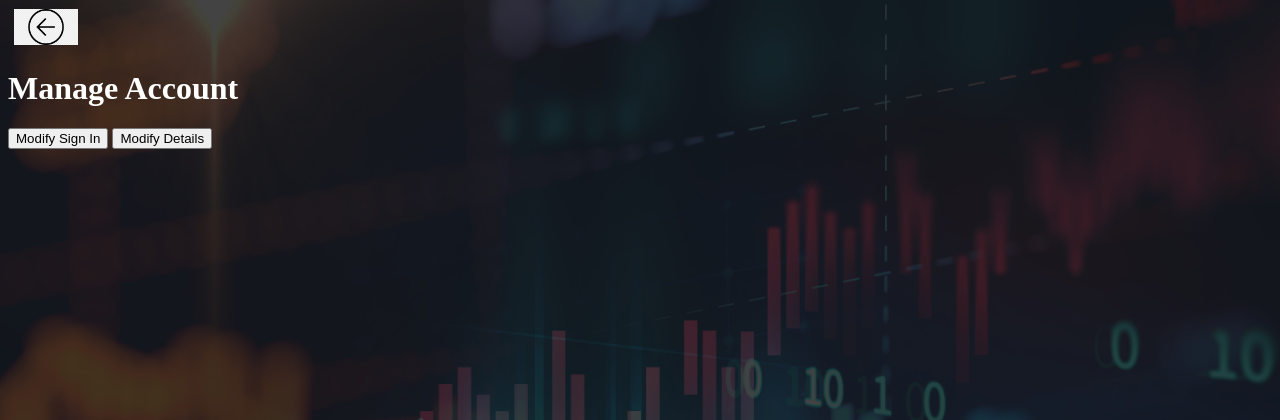
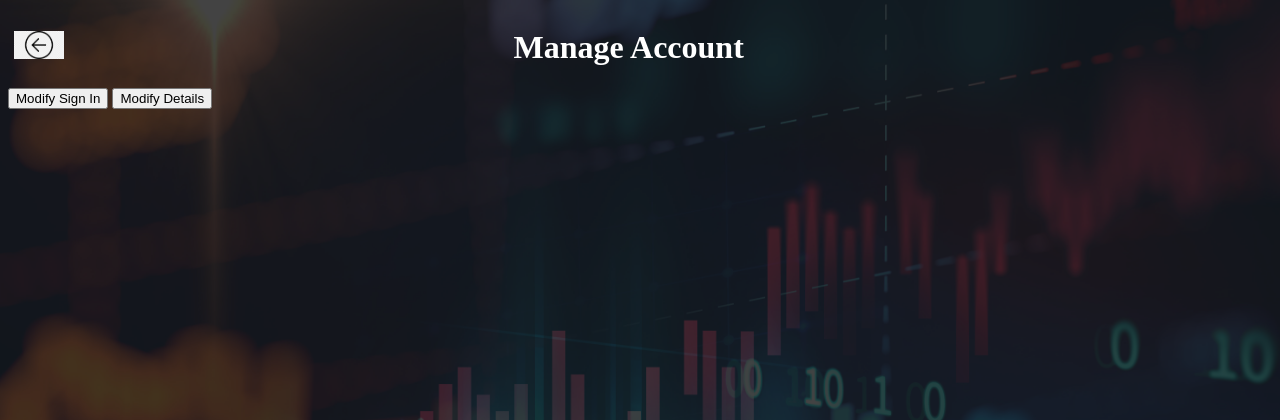
Before and after one commit to DenisTheProgrammer/pennyWatch, a PHP site: page /view/manageAccount_view.php in a window 1280 px wide. Shown: the top 420 px of the page. Run offline with PHP 8.4, Linux system fonts and the light colour scheme.

Commit message:
finished the layout of the top of manage account page and modified destination of the back button

```diff
--- a/controller/logIn_controller.php
+++ b/controller/logIn_controller.php
@@ -51,7 +51,7 @@ if(isset($_REQUEST["logIn"]))
 
 if(isset($_REQUEST["backButton"]))
 {
-    require_once "../view/signUp_view.php";
+    require_once "../view/dashboard_view.php";
 }
 
 if(isset($_REQUEST["manageAccount"]))
--- a/css/manageAccount_style.css
+++ b/css/manageAccount_style.css
@@ -1,7 +1,34 @@
+
+
+.topSection
+{
+    display: flex;
+    align-items: center;
+    /*height: 200px;*/
+    /*border: 3px solid green;*/
+    margin: auto;
+    width: 100%;
+    overflow: hidden; /* used to contain floated children */
+}
+
+#form
+{
+    float: left;
+    width: 40%;
+    line-height: 1.5;
+    vertical-align: middle;
+}
+
 #backImage
 {
-    height:100%;
-    width:100%;
+    height: 300%;
+    width:50px;
+}
+
+#title
+{
+    overflow: hidden; /* makes the second element not wrap below the first one */
+
 }
 
 .backButton
@@ -18,3 +45,38 @@
     position:fixed;
 
 }
+
+
+.form
+{
+    color:white;
+    width: 100%;
+    height: 100%;
+}
+
+#formTitle,#details
+{
+    text-align: center;
+    width:30%;
+    padding:20px;
+}
+
+#formTitle
+{
+    border-top: 3px solid black;
+    border-left: 3px solid black;
+    border-right: 3px solid black;
+    background-color: rgba(29, 29, 29, 0.603);
+}
+
+#details
+{
+    padding-top: 3%;
+    background-color: rgba(77, 77, 79, .4);
+    border:3px solid black;
+}
+
+#bottomButtons
+{
+    padding-top: 10%;
+}
--- a/view/manageAccount_view.php
+++ b/view/manageAccount_view.php
@@ -3,13 +3,12 @@
     <head>
         <link rel = "stylesheet" type = "text/css" href = "../css/main.css">
         <link rel = "stylesheet" type = "text/css" href = "../css/manageAccount_style.css">
-        <link rel = "stylesheet" type = "text/css" href = "../css/logInsignUpForm_style.css">
         <script src = "../javascript/manageAccount_script.js"></script>
     </head>
 
     <body>
         <div class = "topSection">
-            <form method = "post" action = "../controller/logIn_controller.php">
+            <form method = "post" action = "../controller/logIn_controller.php" id = "form">
                 <button type="submit" class="backButton" name = "backButton">
                     <img src = "../images/backButton.png" id = "backImage" alt = "back button">
                 </button>
@@ -29,10 +28,10 @@
                     <div id = "details">
                         <form method = "post" action="../controller/logIn_controller.php" class="signInDetails">
                             <label for="username"><b>Username</b></label>
-                            <input type="text" placeholder="Enter Email" name="username">
+                            <input type="text" placeholder="Enter Email" name="username" id = "username">
 
                             <label for="password"><b>Password</b></label>
-                            <input type="password" placeholder="Enter Password" name="password">
+                            <input type="password" placeholder="Enter Password" name="password" id = "password">
                             <div id = "bottomButtons">
                                 <button type="submit" class="confirmSignIn">Confirm Change</button>
                                 <button type="button" class="cancelButton" onclick="closeForm()">Close</button>
```
